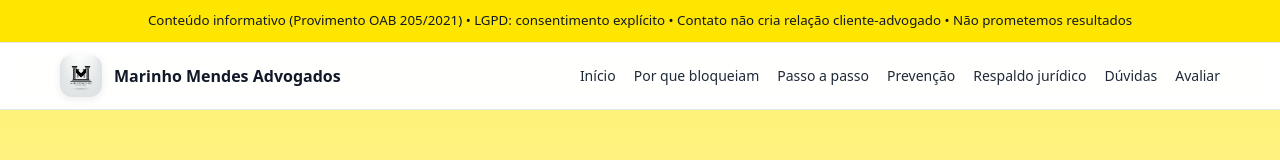
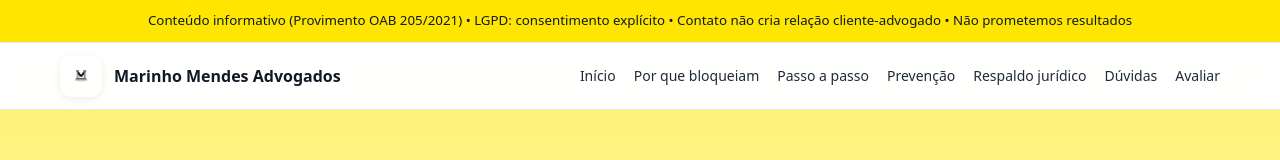
Before and after one commit to juanmmendes/desbloqueio_MercadoLivre, a plain HTML site: page index.html in a window 1280 px wide. Shown: the top 160 px of the page. Drawn offline with Linux system fonts and the light colour scheme.

Commit message:
Atualiza index.html e logo com fundo transparente

```diff
--- a/index.html
+++ b/index.html
@@ -115,7 +115,7 @@
     <div class="container brand">
       <a href="https://marinhomendes.adv.br/" target="_blank" rel="noopener" style="display:flex;align-items:center;gap:12px;text-decoration:none;color:inherit">
         <div class="badge" aria-hidden="true" style="background:none;padding:0;width:auto;height:auto;display:flex;align-items:center;justify-content:center;">
-          <img src="img/Logo5.jpg" alt="Logo Marinho Mendes" style="width:42px;height:42px;object-fit:contain;border-radius:12px;box-shadow:0 2px 8px rgba(0,0,0,.08);background:none">
+          <img src="img/Logo.png" alt="Logo Marinho Mendes" style="width:42px;height:42px;object-fit:contain;border-radius:12px;box-shadow:0 2px 8px rgba(0,0,0,.08);background:none">
         </div>
         <div class="logotype">Marinho Mendes Advogados</div>
       </a>
```
Also changed, not shown: img/Logo.png (added).
